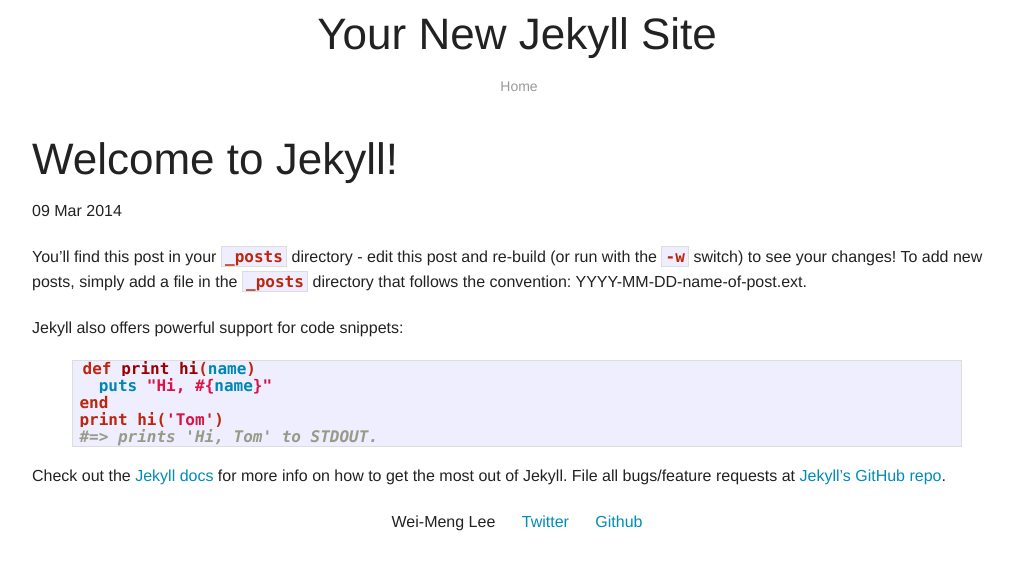
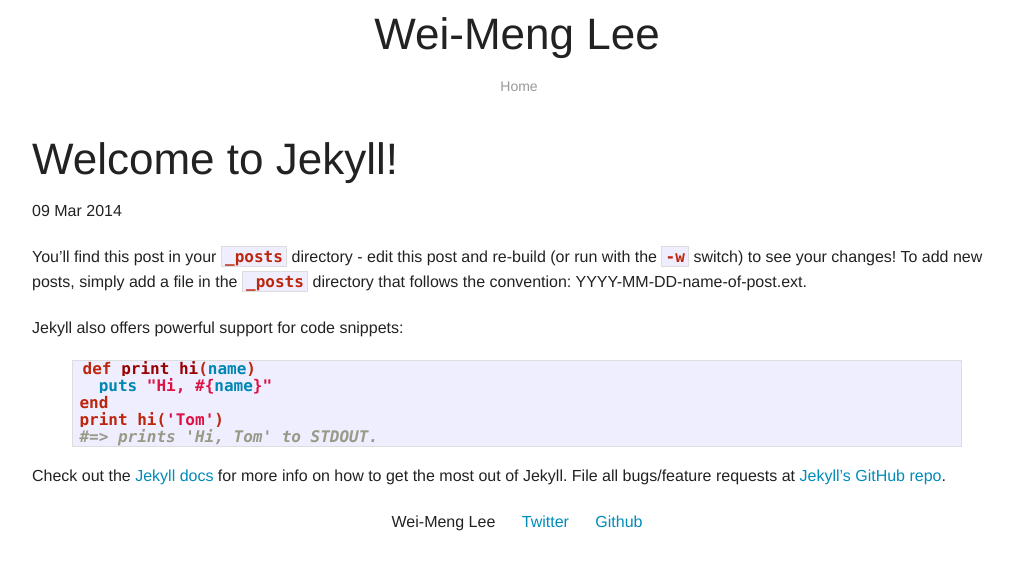
Before and after one commit to weimeng/weimeng.github.io, a Jekyll site: the page built from _posts/2014-03-08-welcome-to-jekyll.markdown, in a window 1280 px wide. Shown: the top 570 px of the page, without its empty margins (123-1136 px from the left). Built offline with Jekyll 4.4.1, drawn with Linux system fonts in a browser that asks for light colours; Markdown is read by kramdown in place of the engine named in the settings.

Commit message:
Update site name

```diff
--- a/_config.yml
+++ b/_config.yml
@@ -1,4 +1,4 @@
-name: Your New Jekyll Site
+name: Wei-Meng Lee
 markdown: redcarpet
 pygments: true
 timezone: Asia/Singapore
```
